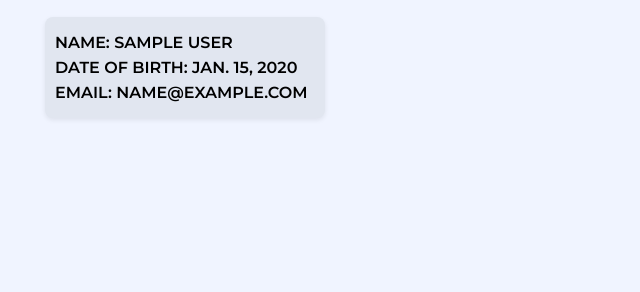
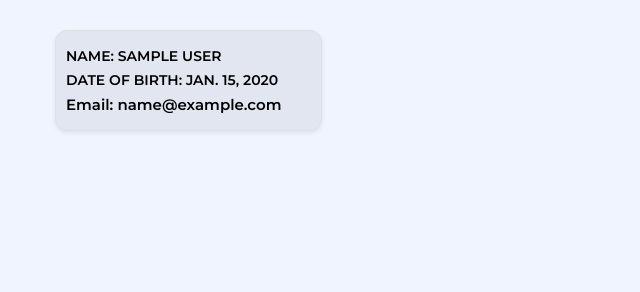
Before and after one commit to HarshPatel093/he-app, a Django app: template users/templates/users/clients_list.html in a window 1280 px wide. Shown: the part 161-453 px from the top of the page, without its empty margins (0-640 px from the left). Run offline with Django 5.2, Linux system fonts and the light colour scheme; the template is opened without the code that fills it: values that come from a table or form of the project are taken from there, others are empty; tables that the repository leaves empty hold one stand-in row (values such as "Sample post").

Commit message:
keep email in single line in client list & detail
Client list cards have been updated to display emails in a single line.

 CSS override was used to prevent emails from being converted to uppercase.

```diff
--- a/users/templates/users/clients_list.html
+++ b/users/templates/users/clients_list.html
@@ -21,9 +21,9 @@
     {% for client in clients %}
 
         <a href="{% url 'client_detail' client.id %}" class="client-card" data-name = "{{ client.name|lower }}" aria-label="View {{client.name}}">
-            <p><strong>Name: {{ client.name }}</strong></p>
+            <p class="name"><strong>Name: {{ client.name }}</strong></p>
             <p><strong>Date of Birth: {{ client.date_of_birth }}</strong></p>
-            <p><strong>Email:</strong> {{ client.user.email }}</p>
+            <p class="email"><strong>Email: {{ client.user.email }}</strong></p>
         </a>
     {% endfor %}
 </div>
@@ -31,17 +31,17 @@
 <style>
     .client-grid {
         display: grid;
-        grid-template-columns: repeat(4, 290px);
-        gap: 30px;
+        grid-template-columns: repeat(4, minmax(max-content, 1fr));
+        gap: 24px;
         margin-top: 20px;
         justify-content: start;
-
+        padding: 0 10px;
     }
     .client-card {
         background: #e1e6f0;
         padding: 10px;
         margin: 5px;
-        border-radius: 8px;
+        border-radius: 12px;
         box-shadow: 0 2px 5px rgba(0,0,0,0.08);
         font-family: 'Montserrat', sans-serif;
         font-weight: 600;
@@ -50,6 +50,9 @@
         text-decoration: none;
         display: block;
         transition: transform 0.2s ease, box-shadow 0.2s ease;
+        min-width: 0;
+        border: 1px solid #e0e0e0;
+        margin-top: 18px;
     }
     .client-card:hover {
         transform: scale(1.05);
@@ -57,7 +60,17 @@
     }
     .client-card p {
         margin: 6px 0;
-        font-size: 16px;
+        font-size: 14px;
+        white-space: nowrap;
+    }
+    .client-card .name {
+        text-transform: uppercase;
+    }
+    .client-card .email {
+        text-transform: none;
+        font-weight: 600;
+        white-space: nowrap;
+        font-size: 15px;
     }
     h1 {
         text-align: center;
```
Also changed, not shown: users/templates/users/client_detail.html (+8 -1 lines).
